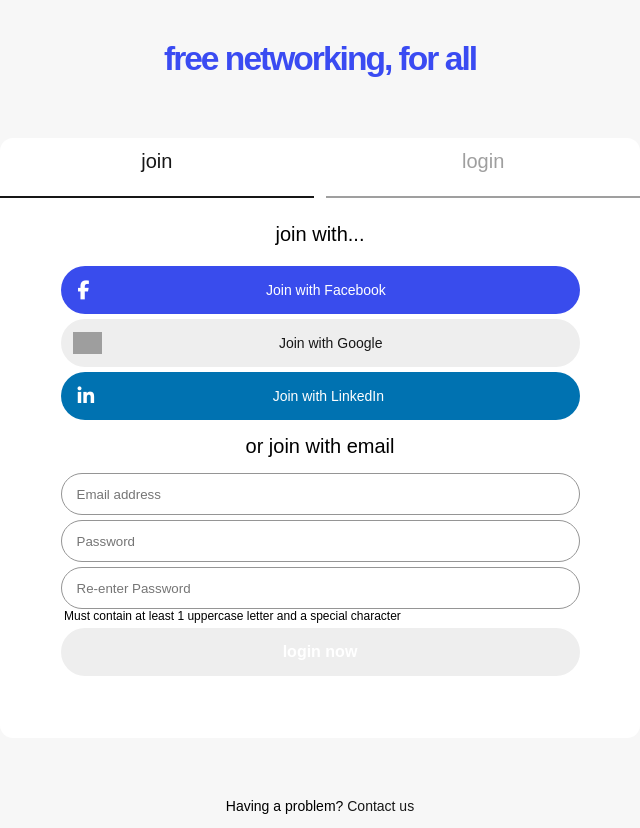
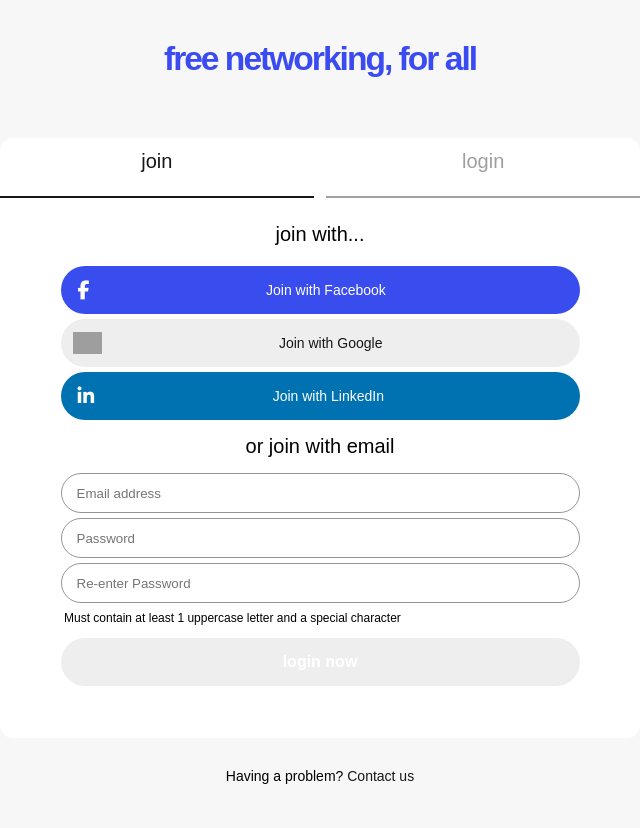
Before and after one commit to maisiemay06/join-login, a React (Create React App) app: page / in a window 1280 px wide. Both pictures are taken after a click on the element "join". Shown: the whole page, without its empty margins (320-960 px from the left). After the commit the page ends 800 px from the top, so only its background shows below. Built offline with nearby package versions, Linux system fonts and the light colour scheme; grey boxes are pictures that could not be loaded; a web font is replaced by a local one.

Commit message:
border-box on inputs, update password regex, useEffect to toggle enabled buttons, matching passwords

```diff
--- a/src/App.css
+++ b/src/App.css
@@ -71,6 +71,7 @@
 .active {
   border-bottom: 2px solid #171717;
   color: #171717;
+  cursor: pointer;
 }
 
 .inactive {
@@ -108,19 +109,19 @@
 
 .login input {
   width: 85%;
-  max-width: 487px;
+  max-width: 519px;
   padding: 0 15px;
   margin-top: 15px;
   border-radius: 24px;
   height: 40px;
-  transition: 0.3s ease-out;
+  transition: 0.3s linear;
+  box-sizing: border-box;
 }
 .valid-entry {
   border: solid 0.8px #959595;
 }
 .valid-entry:hover {
   border: solid 4px #171717;
-  margin: 13px -4px -4px -4px;
 }
 input:focus {
   outline: none;
@@ -133,7 +134,6 @@
 .unfilled:hover,
 .invalid-entry:hover {
   border: solid 4px #db0000;
-  margin: 13px -4px -4px -4px;
 }
 
 .invalid {
@@ -167,6 +167,7 @@
 #login-button:disabled {
   background-color: #eeeeee;
   border: #eeeeee;
+  cursor: default;
 }
 .login-button:disabled:hover {
   cursor: default;
@@ -275,14 +276,11 @@
   margin-bottom: 5px;
 }
 
-.join .user-input:hover {
-  margin: 2px -4px -3px -4px;
-}
 #pass-requirements {
   text-align: left;
   font-size: 0.75rem;
   width: 80%;
-  margin: auto;
+  margin: 8px auto;
 }
 
 .highlight-requirements {
@@ -292,7 +290,7 @@
 /* CONTACT */
 .contact {
   font-size: 0.7em;
-  margin-top: 23px;
+  margin-top: -30px;
 }
 .contact a {
   color: #171717;
@@ -304,10 +302,7 @@
   .card {
     width: 100%;
   }
-  .login input {
-    width: 67%;
-    margin-top: 5px;
-  }
+  .login input,
   .login #login-button,
   .socials {
     width: 75%;
--- a/src/components/Join.js
+++ b/src/components/Join.js
@@ -1,4 +1,4 @@
-import { useState } from "react";
+import { useEffect, useState } from "react";
 import warningIcon from "../imgs/warning.png";
 import ValidateEmail from "./ValidateEmail";
 import ValidatePassword from "./ValidatePassword";
@@ -6,8 +6,10 @@
 export default function Join() {
   const [incorrectEmail, setIncorrectEmail] = useState(false); // If user enters a correct email but not one already used to sign up
 
-  const [showToggle, setShowToggle] = useState(""); // Toggle show/hide paddwords icons
-  const [showSecToggle, setShowSecToggle] = useState(""); // Toggle show/hide paddwords icons
+  const [showToggle, setShowToggle] = useState(false); // Toggle show/hide paddwords icons
+  const [showPassword, setShowPassword] = useState(false);
+  const [showSecToggle, setShowSecToggle] = useState(false); // Toggle show/hide passwords icons
+  const [showSecPassword, setShowSecPassword] = useState(false);
   const [submitDisabled, setSubmitDisabled] = useState(true);
 
   const [validEmail, setValidEmail] = useState(false);
@@ -26,13 +28,21 @@
 
   const [passwordsMatch, setPasswordsMatch] = useState(true);
 
-  function enableSubmit() {
+  //   function enableSubmit() {
+  //     if (validEmail && validPassword && validSecPassword && passwordsMatch) {
+  //       setSubmitDisabled(false);
+  //     } else {
+  //       setSubmitDisabled(true);
+  //     }
+  //   }
+
+  useEffect(() => {
     if (validEmail && validPassword && validSecPassword && passwordsMatch) {
       setSubmitDisabled(false);
     } else {
       setSubmitDisabled(true);
     }
-  }
+  }, [validEmail, validPassword, validSecPassword, passwordsMatch]);
 
   function handleEmail(event) {
     let email = event.target.value;
@@ -41,7 +51,7 @@
     } else {
       setValidEmail(false);
     }
-    enableSubmit();
+    // enableSubmit();
   }
   function checkEmail(event) {
     if (!event.target.value) {
@@ -55,38 +65,36 @@
       }
     }
   }
-  function comparePasswords() {
+
+  useEffect(() => {
     if (firstPassword === secPassword) {
       setPasswordsMatch(true);
     } else {
       setPasswordsMatch(false);
     }
-  }
+  }, [secPassword, firstPassword]);
 
   function handlePassword(event) {
-    let password = event.target.value;
-    if (ValidatePassword(password)) {
+    setFirstPassword(event.target.value);
+    if (ValidatePassword(firstPassword)) {
       setValidPassword(true);
     } else {
       setValidPassword(false);
     }
-    comparePasswords();
+    // enableSubmit();
+  }
 
-    enableSubmit();
-  }
   function handleSecPassword(event) {
-    let password = event.target.value;
-    if (ValidatePassword(password)) {
+    setSecPassword(event.target.value);
+    if (ValidatePassword(secPassword)) {
       setValidSecPassword(true);
     } else {
       setValidSecPassword(false);
     }
-    comparePasswords();
-    enableSubmit();
+    // enableSubmit();
   }
 
-  function checkPassword(event) {
-    setFirstPassword(event.target.value);
+  function checkPassword() {
     if (!firstPassword) {
       setPasswordMissing(true);
     } else {
@@ -97,10 +105,9 @@
         setInvalidPassword(true);
       }
     }
-    comparePasswords();
   }
-  function checkSecPassword(event) {
-    setSecPassword(event.target.value);
+
+  function checkSecPassword() {
     if (!secPassword) {
       setSecPasswordMissing(true);
     } else {
@@ -111,7 +118,6 @@
         setInvalidSecPassword(true);
       }
     }
-    comparePasswords();
   }
 
   function handleSubmit() {}
@@ -150,7 +156,7 @@
         </span>
         <span className="password-wrapper">
           <input
-            type={showToggle === "hide" ? "text" : "password"}
+            type={showPassword ? "text" : "password"}
             placeholder={`${
               passwordMissing ? "Password required" : "Password"
             }`}
@@ -160,55 +166,55 @@
             required
             minLength={6}
             onChange={handlePassword}
-            onFocus={() => setShowToggle("show")}
+            onFocus={() => setShowToggle(true)}
             onBlur={checkPassword}
           />
-          {showToggle === "show" && (
+          {showToggle && !showPassword && (
             <i
               className="fa-solid fa-eye"
               id="toggle-password-show"
               onClick={() => {
-                setShowToggle("hide");
+                setShowPassword(true);
               }}
             ></i>
           )}
-          {showToggle === "hide" && (
+          {showToggle && showPassword && (
             <i
               className="fa-solid fa-eye-slash"
               id="toggle-password-hide"
-              onClick={() => setShowToggle("show")}
+              onClick={() => setShowPassword(false)}
             ></i>
           )}
         </span>
         <span className="password-wrapper">
           <input
-            type={showSecToggle === "hide" ? "text" : "password"}
+            type={showSecPassword ? "text" : "password"}
             placeholder={`${
               secPasswordMissing ? "Password required" : "Re-enter Password"
             }`}
-            id="password"
+            id="sec-password"
             className={`user-input valid-entry
                 ${secPasswordMissing ? "unfilled" : "valid-entry"}`}
             required
             minLength={6}
             onChange={handleSecPassword}
-            onFocus={() => setShowSecToggle("show")}
+            onFocus={() => setShowSecToggle(true)}
             onBlur={checkSecPassword}
           />
-          {showSecToggle === "show" && (
+          {showSecToggle && !showSecPassword && (
             <i
               className="fa-solid fa-eye"
               id="toggle-secPassword-show"
               onClick={() => {
-                setShowSecToggle("hide");
+                setShowSecPassword(true);
               }}
             ></i>
           )}
-          {showSecToggle === "hide" && (
+          {showSecToggle && showSecPassword && (
             <i
               className="fa-solid fa-eye-slash"
               id="toggle-secPassword-hide"
-              onClick={() => setShowSecToggle("show")}
+              onClick={() => setShowSecPassword(false)}
             ></i>
           )}
           {!passwordsMatch && <p className="invalid">Passwords don't match</p>}
--- a/src/components/Login.js
+++ b/src/components/Login.js
@@ -6,7 +6,8 @@
 export default function Login() {
   const [incorrectEmail, setIncorrectEmail] = useState(false); // If user enters a correct email but not one already used to sign up
 
-  const [showToggle, setShowToggle] = useState(""); // Toggle show/hide paddwords icons
+  const [showToggle, setShowToggle] = useState(false); // Toggle show/hide paddwords icons
+  const [showPassword, setShowPassword] = useState(false);
   const [submitDisabled, setSubmitDisabled] = useState(true);
 
   const [validEmail, setValidEmail] = useState(false);
@@ -106,7 +107,7 @@
         </span>
         <span className="password-wrapper">
           <input
-            type={showToggle === "hide" ? "text" : "password"}
+            type={showPassword ? "text" : "password"}
             placeholder={`${
               passwordMissing ? "Password required" : "Password"
             }`}
@@ -117,23 +118,23 @@
             required
             minLength={6}
             onChange={handlePassword}
-            onFocus={() => setShowToggle("show")}
+            onFocus={() => setShowToggle(true)}
             onBlur={checkPassword}
           />
-          {showToggle === "show" && (
+          {showToggle && !showPassword && (
             <i
               className="fa-solid fa-eye"
               id="toggle-password-show"
               onClick={() => {
-                setShowToggle("hide");
+                setShowPassword(true);
               }}
             ></i>
           )}
-          {showToggle === "hide" && (
+          {showToggle && showPassword && (
             <i
               className="fa-solid fa-eye-slash"
               id="toggle-password-hide"
-              onClick={() => setShowToggle("show")}
+              onClick={() => setShowPassword(false)}
             ></i>
           )}
         </span>
--- a/src/components/ValidateEmail.js
+++ b/src/components/ValidateEmail.js
@@ -1,4 +1,4 @@
 export default function ValidateEmail(email) {
-  var regex = /^([a-zA-Z0-9_.+-])+\@(([a-zA-Z0-9-])+\.)+([a-zA-Z0-9]{2,6})+$/;
+  const regex = /^([a-zA-Z0-9_.+-])+\@(([a-zA-Z0-9-])+\.)+([a-zA-Z0-9]{2,6})+$/;
   return regex.test(email);
 }
--- a/src/components/ValidatePassword.js
+++ b/src/components/ValidatePassword.js
@@ -1,4 +1,6 @@
 export default function ValidatePassword(password) {
-  var regex = /^(?=.*[A-Z])(?=.*[#$@!%&*?])[A-Za-z\d#$@!%&*?]{8,}$/;
+  // upper & lower case, special char, min 6
+  const regex = /^(?=.*[A-Z])(?=.*[#$@!%&*?])[A-Za-z\d#$@!%&*?]{6,}/;
+
   return regex.test(password);
 }
```
